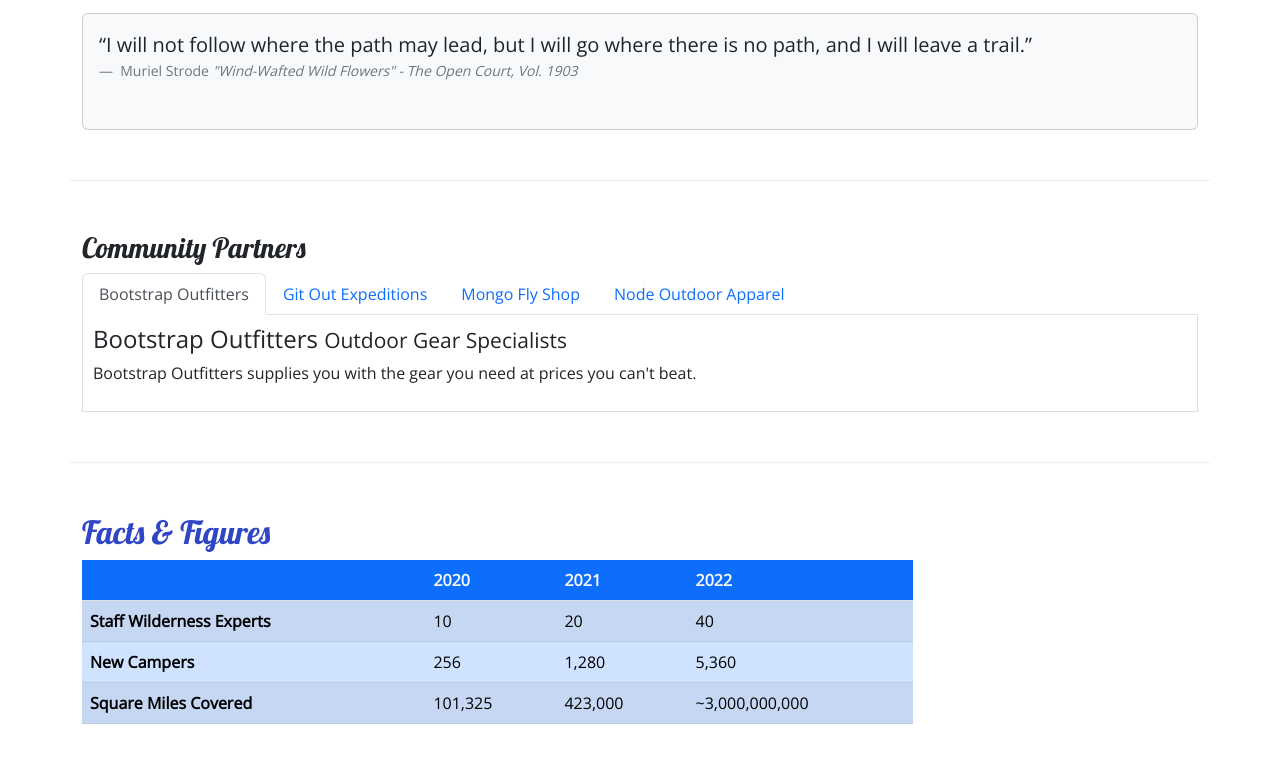
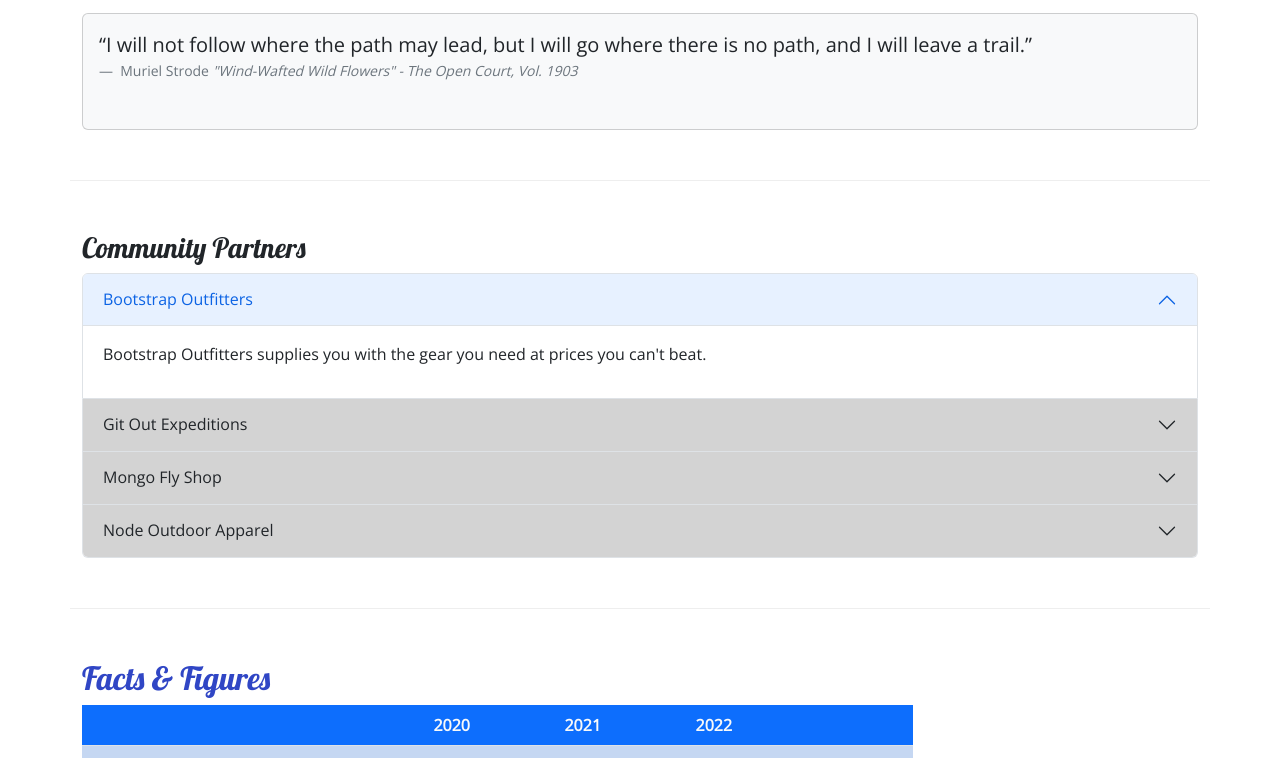
Before and after one commit to Daner02/Nucamp-Website, a plain HTML site: page aboutus.html in a window 1280 px wide. Shown: the part 613-1371 px from the top of the page. Drawn offline with nearby package versions, Linux system fonts and the light colour scheme.

Commit message:
semana 3 dia 2

```diff
--- a/aboutus.html
+++ b/aboutus.html
@@ -105,69 +105,61 @@
         <section class="row row-content">
             <div class="col">
                 <h3>Community Partners</h3>
-                <ul class="nav nav-tabs">
-                    <li class="nav-item">
-                    <a
-                        class="nav-link active"
-                        href="#bootstrap"
-                        role="tab"
-                        data-bs-toggle="tab">
-                        Bootstrap Outfitters
-                    </a>
-                    </li>
 
-                    <li class="nav-item">
-                    <a
-                        class="nav-link"
-                        href="#git"
-                        role="tab"
-                        data-bs-toggle="tab">
-                        Git Out Expeditions
-                    </a>
-                    </li>
-
-                    <li class="nav-item">
-                    <a
-                        class="nav-link"
-                        href="#mongo"
-                        role="tab"
-                        data-bs-toggle="tab">
-                        Mongo Fly Shop
-                    </a>
-                    </li>
-
-                    <li class="nav-item">
-                        <a
-                        class="nav-link"
-                        href="#node"
-                        role="tab"
-                        data-bs-toggle="tab">
-                        Node Outdoor Apparel
-                    </a>
-                    </li>
-                </ul>
-                <div class="tab-content">
-                    <div role="tabpanel" class="tab-pane fade show active" id="bootstrap">
-                        <h4>Bootstrap Outfitters <small>Outdoor Gear Specialists</small></h4>
-                        <p class="d-none d-sm-block">Bootstrap Outfitters supplies you with the gear you need at prices you can't beat.</p>
+                <div id="accordionExample" class="accordion">
+                    <div class="accordion-item">
+                        <h4 class="accordion-header">
+                            <button class="accordion-button" type="button" data-bs-toggle="collapse" data-bs-target="#bootstrap">
+                                Bootstrap Outfitters
+                            </button>
+                        </h4>
+                        <div id="bootstrap" class="accordion-collapse collapse show" data-bs-parent="#accordionExample">
+                            <div class="accordion-body d-none d-sm-block">
+                                <p>Bootstrap Outfitters supplies you with the gear you need at prices you can't beat.</p>
+                            </div>
+                        </div>
                     </div>
-
-                    <div role="tabpanel" class="tab-pane fade" id="git">
-                        <h4>Git Out Expeditions <small>Group Adventure Expeditions</small></h4>
-                        <p class="d-none d-sm-block">Join Git Out Expeditions to explore new horizons with a group of other adventurers!</p>
-                    </div>
-
-                    <div role="tabpanel" class="tab-pane fade" id="mongo">
-                        <h4>Mongo Fly Shop <small>Your Neighborhood Fly Fishing Shop</small></h4>
-                        <p class="d-none d-sm-block">Need a new fishing pole, a tacklebox, or flies of all kinds? Stop by Mongo Fly Shop.</p>
-                    </div>
-
-                    <div role="tabpanel" class="tab-pane fade" id="node">
-                        <h4>Node Outdoor Apparel <small>Outdoor Clothes & Shoes</small></h4>
-                        <p class="d-none d-sm-block">From polar fleeces to swimsuits, hiking boots to waders, a visit to Node will be sure to get you covered.</p>
+                <!---->
+                <div class="accordion-item">
+                    <h4 class="accordion-header">
+                        <button class="accordion-button collapsed" type="button" data-bs-toggle="collapse" data-bs-target="#git">
+                            Git Out Expeditions
+                        </button>
+                    </h4>
+                    <div id="git" class="accordion-collapse collapse" data-bs-parent="#accordionExample">
+                        <div class="accordion-body d-none d-sm-block">
+                            <p>Join Git Out Expeditions to explore new horizons with a group of other adventurers!
+                            </p>
+                        </div>
                     </div>
                 </div>
-            </div>
+                <!---->
+                <div class="accordion-item">
+                    <h4 class="accordion-header">
+                        <button class="accordion-button collapsed" type="button" data-bs-toggle="collapse" data-bs-target="#mongo">
+                            Mongo Fly Shop
+                        </button>
+                    </h4>
+                    <div id="mongo" class="accordion-collapse collapse" data-bs-parent="#accordionExample">
+                        <div class="accordion-body d-none d-sm-block">
+                            <p>Need a new fishing pole, a tacklebox, or flies of all kinds? Stop by Mongo Fly Shop.
+                            </p>
+                        </div>
+                    </div>
+                </div>
+            <!---->
+                <div class="accordion-item">
+                    <h4 class="accordion-header">
+                        <button class="accordion-button collapsed" type="button" data-bs-toggle="collapse" data-bs-target="#node">
+                            Node Outdoor Apparel
+                        </button>
+                    </h4>
+                    <div id="node" class="accordion-collapse collapse" data-bs-parent="#accordionExample">
+                        <div class="accordion-body d-none d-sm-block">
+                            <p>From polar fleeces to swimsuits, hiking boots to waders, a visit to Node will be sure to get you covered.</p>
+                        </div>
+                    </div>
+                </div>
         </section>
 
         <section class="row row-content">
--- a/css/stryles.css
+++ b/css/stryles.css
@@ -40,8 +40,6 @@
     margin-left: auto;
 }
 
-.tab-content {
-    border: 1px solid #DDD;
-    border-top: none;
-    padding: 10px;
+.accordion-button {
+    background-color: #d3d3d3;
 }
```
Also changed, not shown: index.html (+5 -0 lines).
